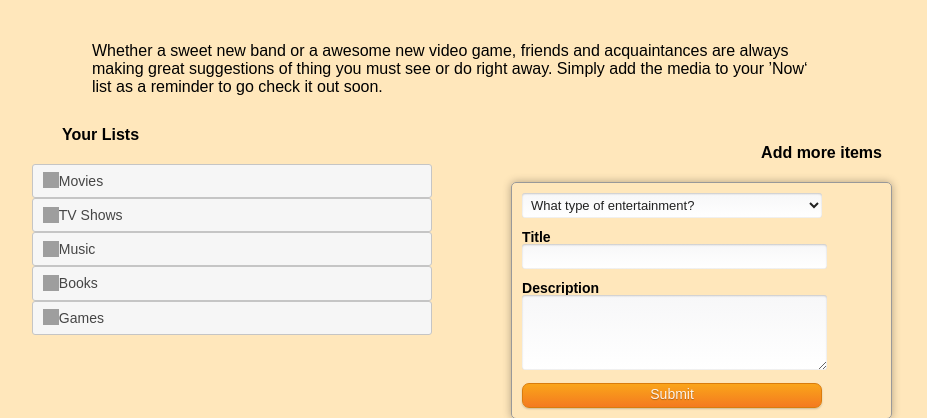
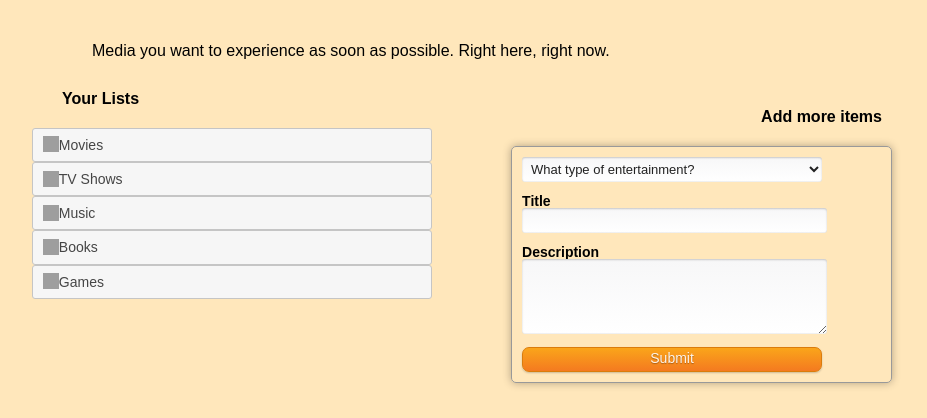
Before and after one commit to agulen/EntertainMe, a PHP site: page /now.php in a window 1280 px wide. Shown: the part 230-648 px from the top of the page, without its empty margins (188-1115 px from the left). Run offline with PHP 8.4, Linux system fonts and the light colour scheme; a user stored in the database is signed in; data comes from the database, SQL or seed files in the repository; some libraries are stand-ins or nearby versions; some web fonts are replaced; grey boxes are pictures that could not be loaded.

Commit message:
Update now.php

```diff
--- a/now.php
+++ b/now.php
@@ -58,7 +58,7 @@
 			<div id="main">
 				<div id="pageDescription">
 					<h1>Now</h1>
-		  		<p class="about_list">Whether a sweet new band or a awesome new video game, friends and acquaintances are always making great suggestions of thing you must see or do right away. Simply add the media to your &rsquo;Now&lsquo; list as a reminder to go check it out soon.</p>
+		  		<p class="about_list">Media you want to experience as soon as possible. Right here, right now.</p>
 		  	</div>
 		  	<h4>Your Lists</h4><br/>
 				<div id="accordion">
```
